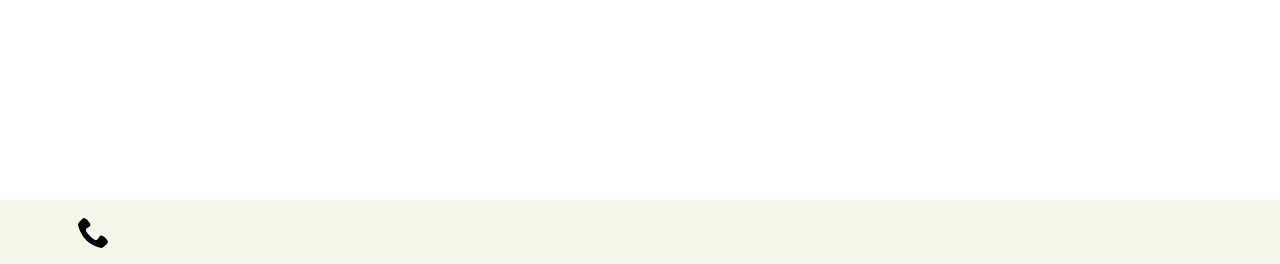
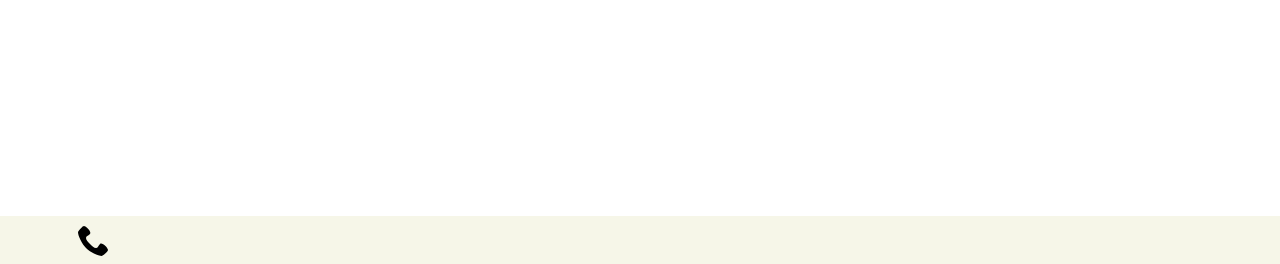
Before and after one commit to YuriyCherniy/micro-shop, a Django app: page /category-manager/ in a window 1280 px wide. Shown: the part 536-800 px from the top of the page. Run offline with Django 3.2, Linux system fonts and the light colour scheme; the visitor is signed in with stand-in values (Sample User, id 1); data that the repository does not hold is empty; some libraries are stand-ins or nearby versions.

Commit message:
fix: correct some html in footer

```diff
--- a/local_shop_cms/templates/base.html
+++ b/local_shop_cms/templates/base.html
@@ -112,16 +112,16 @@
   </div>
 
 
-  <footer class="footer mt-3" style="background: #F6F6E8">
-    <div class="container">
+  <footer class="footer mt-2" style="background: #F6F6E8">
+    <div class="container my-2">
       <div class="d-sm-flex justify-content-between">
-        <div class="footer-left my-3">
+        <div class="footer-left">
           <div class="row">
-            <img src="{% static 'phone.svg' %}" class="mx-2">
+            <img src="{% static 'phone.svg' %}" class="mx-2 mb-2 my-lg-0">
             <h4 class="my-auto">{{ social_links.phone_number }}</h4>
           </div>
         </div>
-        <div class="footer-right my-3">
+        <div class="footer-right">
           {% if social_links.instagram %}
           <a href="{{ social_links.instagram }}"><img src="{% static 'instagram1.svg' %}" class="mr-3"></a>
           {% endif %}
```
